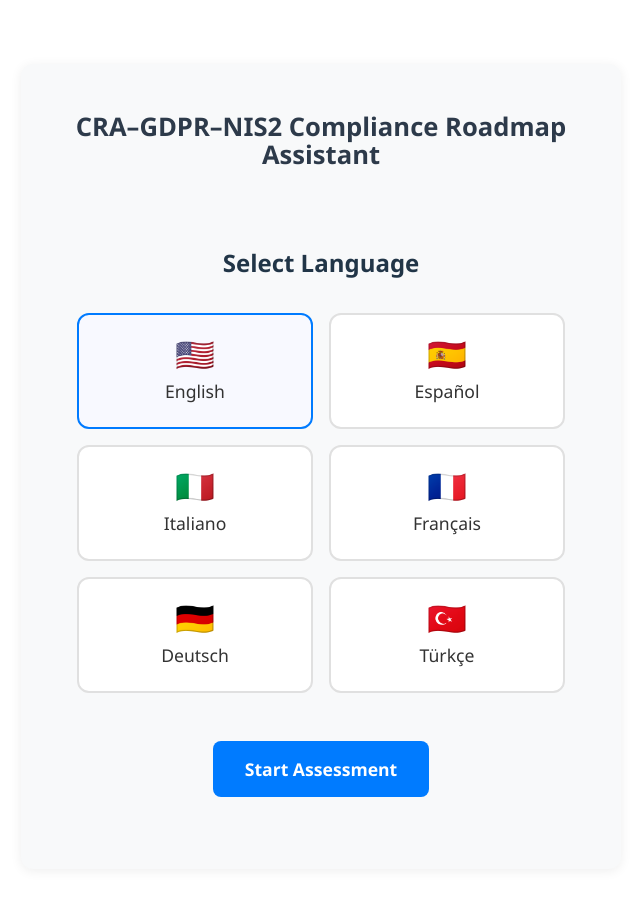
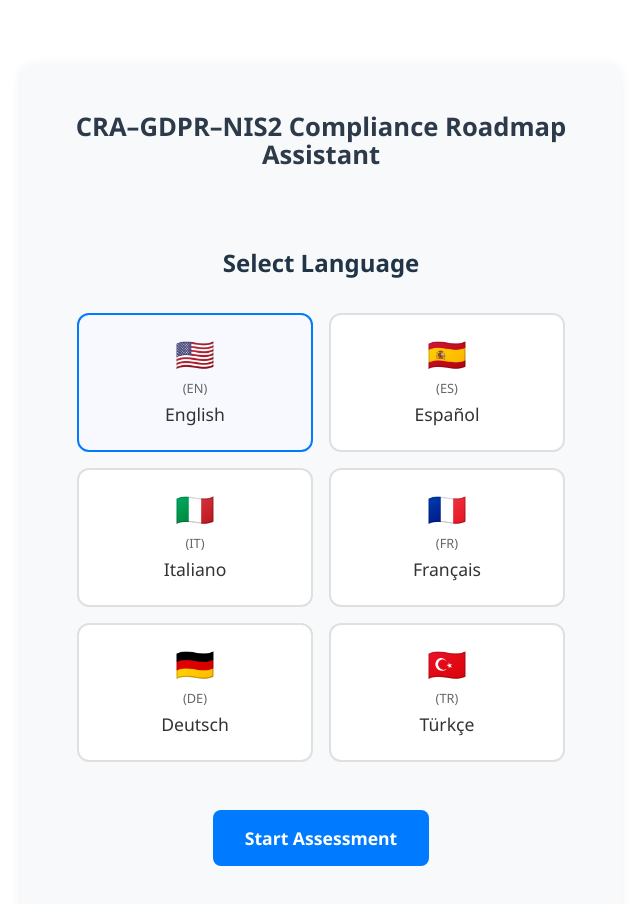
Before and after one commit to Esatsy/QQQ-Asistan, a React (Vite) app: page / in a window 1280 px wide. Shown: the top 904 px of the page, without its empty margins (319-959 px from the left). Built offline with nearby package versions, Linux system fonts and the light colour scheme.

Commit message:
Bayrak emojileri Unicode escape sequence ile güncellendi ve kısaltmalar eklendi

```diff
--- a/src/App.css
+++ b/src/App.css
@@ -352,6 +352,12 @@ h1 {
   color: #333;
 }
 
+.language-btn .code {
+  color: #666;
+  font-size: 0.8rem;
+  margin-bottom: 0.3rem;
+}
+
 .start-btn {
   background: #007bff;
   color: white;
--- a/src/App.jsx
+++ b/src/App.jsx
@@ -3,12 +3,12 @@ import './App.css'
 
 // Dil seçenekleri
 const languages = {
-  en: { name: 'English', flag: '🇺🇸' },
-  es: { name: 'Español', flag: '🇪🇸' },
-  it: { name: 'Italiano', flag: '🇮🇹' },
-  fr: { name: 'Français', flag: '🇫🇷' },
-  de: { name: 'Deutsch', flag: '🇩🇪' },
-  tr: { name: 'Türkçe', flag: '🇹🇷' }
+  en: { name: 'English', flag: '\u{1F1FA}\u{1F1F8}', code: 'EN' },
+  es: { name: 'Español', flag: '\u{1F1EA}\u{1F1F8}', code: 'ES' },
+  it: { name: 'Italiano', flag: '\u{1F1EE}\u{1F1F9}', code: 'IT' },
+  fr: { name: 'Français', flag: '\u{1F1EB}\u{1F1F7}', code: 'FR' },
+  de: { name: 'Deutsch', flag: '\u{1F1E9}\u{1F1EA}', code: 'DE' },
+  tr: { name: 'Türkçe', flag: '\u{1F1F9}\u{1F1F7}', code: 'TR' }
 };
 
 // Çeviriler
@@ -2293,6 +2293,7 @@ function App() {
                 onClick={() => handleLanguageChange(code)}
               >
                 <span className="flag">{lang.flag}</span>
+                <span className="code">({lang.code})</span>
                 <span className="name">{lang.name}</span>
               </button>
             ))}
```
